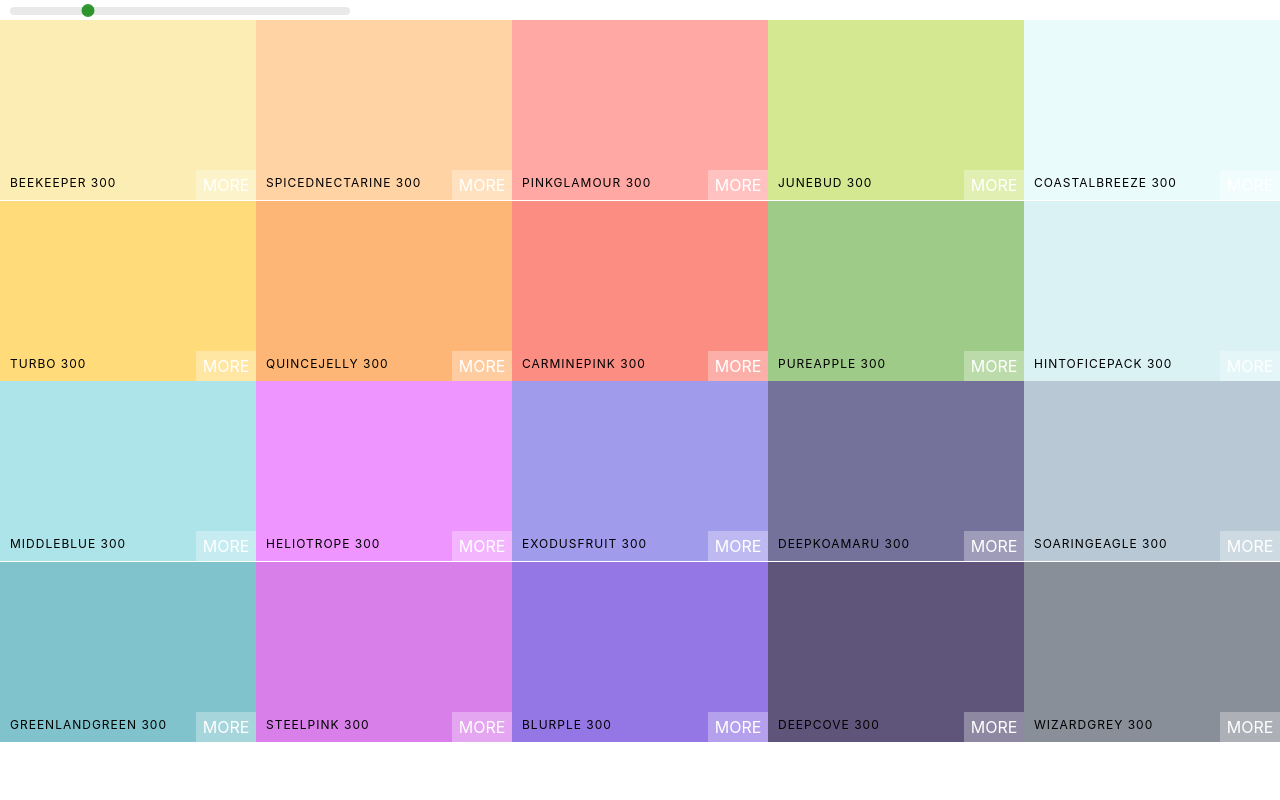
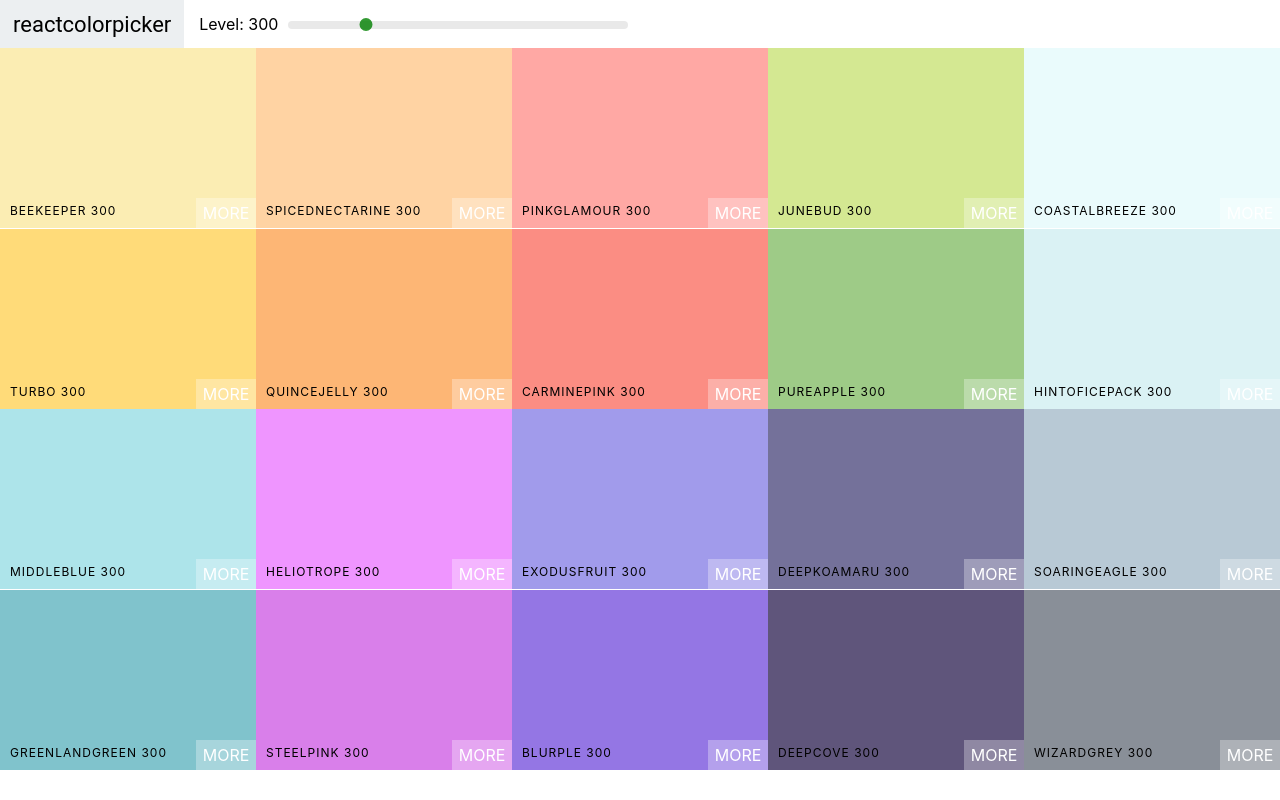
Before and after one commit to thamizh-root/kolors, a React (Create React App) app: page /pallette/flat-ui-colors-american in a window 1280 px wide. Built offline with nearby package versions, Linux system fonts and the light colour scheme.

Commit message:
added navbar

```diff
--- /dev/null
+++ b/src/Navbar.css
@@ -0,0 +1,47 @@
+.Navbar {
+    display: flex;
+    align-items: center;
+    justify-content: flex-start;
+    height: 6vh;
+  }
+  .logo {
+    margin-right: 15px;
+    padding: 0 13px;
+    font-size: 22px;
+    background-color: #eceff1;
+    font-family: Roboto;
+    height: 100%;
+    display: flex;
+    align-items: center;
+  }
+
+  .logo a {
+    text-decoration: none;
+    color: black;
+  }
+
+  .slider {
+    width: 340px;
+    margin: 0 10px;
+    display: inline-block;
+  }
+
+  .rc-slider-track {
+    background-color: transparent;
+  }
+  .rc-slider-rail {
+    height: 8px;
+  }
+  .rc-slider-handle,
+  .rc-slider-handle:active,
+  .rc-slider-handle:focus,
+  .rc-slider-handle:hover {
+    background-color: green;
+    outline: none;
+    border: 2px solid green;
+    box-shadow: none;
+    width: 13px;
+    height: 13px;
+    margin-left: -7px;
+    margin-top: -3px;
+  }
--- /dev/null
+++ b/src/Navbar.js
@@ -0,0 +1,35 @@
+
+import { Component } from 'react';
+import Slider from 'rc-slider';
+
+import 'rc-slider/assets/index.css';
+import './Navbar.css';
+
+class Navbar extends Component {
+
+    render() {
+        const { level, changeLevel } = this.props;
+        return (
+            <header className='Navbar'>
+            <div className='logo'>
+              <a href='#'>reactcolorpicker</a>
+            </div>
+            <div className='slider-container'>
+              <span>Level: {level}</span>
+              <div className='slider'>
+                <Slider
+                  defaultValue={level}
+                  min={100}
+                  max={900}
+                  step={100}
+                  onAfterChange={changeLevel}
+                />
+              </div>
+            </div>
+          </header>
+        );
+    }
+}
+
+
+export default Navbar;
--- a/src/Pallette.css
+++ b/src/Pallette.css
@@ -5,31 +5,3 @@
 .Pallette-colors {
     height: 90%;
 }
-
-.slider {
-    width: 340px;
-    margin: 0 10px;
-    display: inline-block;
-}
-
-.rc-slider-track {
-    background-color: transparent;
-}
-
-.rc-slider-rail {
-    height: 8px;
-}
-
-.rc-slider-handle,
-.rc-slider-handle:active,
-.rc-slider-handle:focus,
-.rc-slider-handle:hover {
-    background-color: green;
-    outline: none;
-    border: 2px solid green;
-    box-shadow: none;
-    width: 13px;
-    height: 13px;
-    margin-left: -7px;
-    margin-top: -3px;
-}
--- a/src/Pallette.js
+++ b/src/Pallette.js
@@ -1,8 +1,7 @@
 import React, { Component } from 'react';
 import ColorBox from './ColorBox';
-import Slider from 'rc-slider';
+import Navbar from './Navbar';
 
-import 'rc-slider/assets/index.css';
 import './Pallette.css';
 
 class Pallette extends Component {
@@ -32,7 +31,7 @@
         return (
             <>
                 <div className="Pallette">
-                    <Slider className="slider" onChangeComplete={this.changeLevel} defaultValue={this.state.level} min={100} max={900} step={100} />
+                    <Navbar changeLevel={this.changeLevel} level={this.state.level}/>
                     {/* Navbar goes here */}
                     <div className="Pallette-colors">
                         {/* list of color box(s) */}
```
